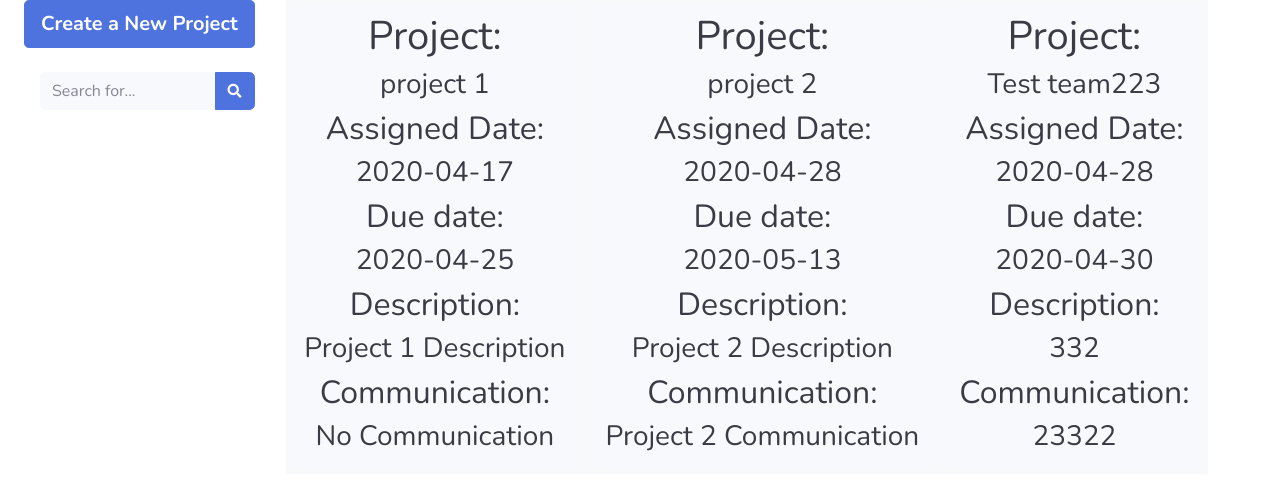
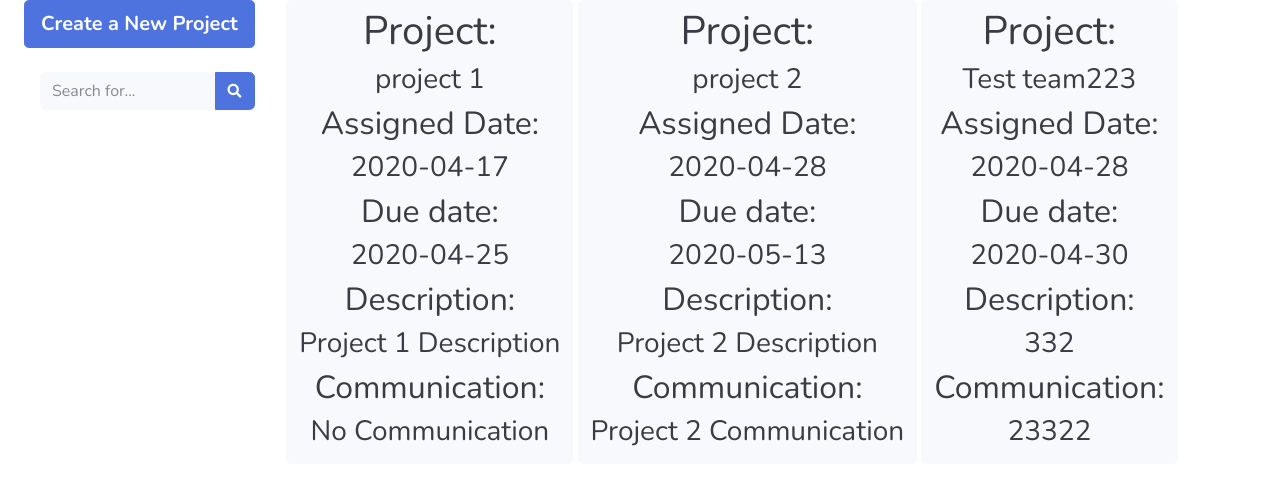
Before and after one commit to carlchengyt/Group6_WebApp, a Flask app: template app/templates/project_search.html in a window 1280 px wide. Shown: the part 86-576 px from the top of the page. Run offline with Flask 2, Linux system fonts and the light colour scheme; the template is opened without the code that fills it: values that come from a table or form of the project are taken from there, others are empty; data comes from the database, SQL or seed files in the repository; parts of the project's set-up code (start-up, migrations or seed data) failed here and were passed over; some libraries are stand-ins or nearby versions.

Commit message:
project css

```diff
--- a/app/templates/project_creation.html
+++ b/app/templates/project_creation.html
@@ -1,6 +1,5 @@
 {% extends "base.html" %}
 {% block title %} Project Creation {% endblock %}
-{% block home %} (current) {% endblock %}
 {% block content%}
     {% from "_formhelpers.html" import render_field %}
     <div class="container-fluid">
--- a/app/templates/project_search.html
+++ b/app/templates/project_search.html
@@ -1,20 +1,6 @@
 {% extends "base.html" %}
-{% block title %} backlog {% endblock %}
-{% block home %} (current) {% endblock %}
+{% block title %} Project Search {% endblock %}
 {% block content%}
-    <style>
-    .dropdown{
-        position:relative;
-        display:inline-block;
-        margin-left: 65px;
-        color: #212529;
-        background-color: #f8f9fa;
-    }
-    .box{
-        margin:5px;
-        list-style:none;
-    }
-    </style>
     <div class="container-fluid">
         <div class="row">
             <div class="col-2">
@@ -40,7 +26,8 @@
                     </li>
                 </ul>
             </div>
-            <div scope="col-8" class="dropdown">
+            <div scope="col-8" style="position:relative; display:inline-block; margin-left: 65px; color: #212529;
+            background-color: #ffffff;">
                 {% for project in projects %}
                     <a href="{{ url_for('project.project', term=project.project_id) }}" type="button"
                            class="box btn btn-light">
```
Also changed, not shown: app/templates/backlog.html (+3 -16 lines), app/templates/project.html (+4 -13 lines), app/templates/project_edition.html (+3 -4 lines).
